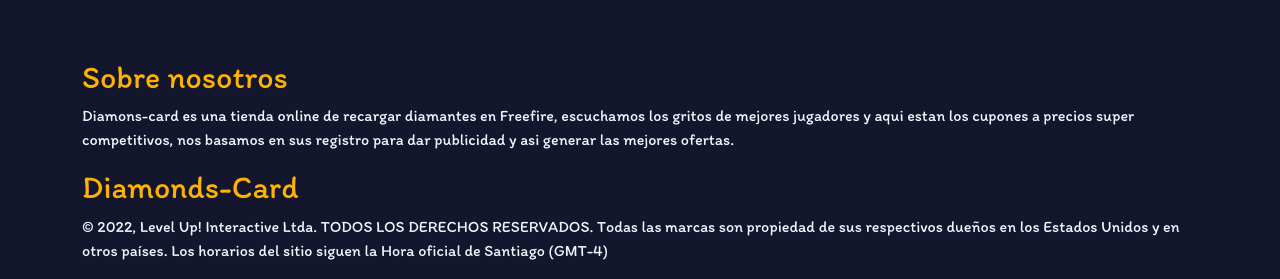
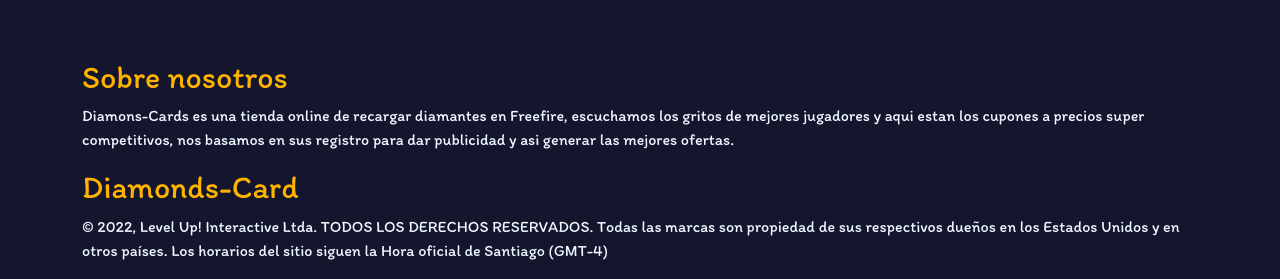
Before and after one commit to xw-wandy/Freefire, a Django app: page / in a window 1280 px wide. Shown: the part 2226-2505 px from the top of the page. Run offline with Django 4.2, Linux system fonts and the light colour scheme.

Commit message:
Correccion

```diff
--- a/Home/recargas/templates/recargas/index.html
+++ b/Home/recargas/templates/recargas/index.html
@@ -193,7 +193,7 @@
       <div class="container-info" >
             <h2>Sobre nosotros</h2>
             <p>
-                  Diamons-card es una tienda online de recargar diamantes en Freefire, escuchamos los gritos de mejores jugadores y aqui estan los cupones a precios super competitivos, nos basamos en sus registro para dar publicidad y asi generar las mejores ofertas.
+                  Diamons-Cards es una tienda online de recargar diamantes en Freefire, escuchamos los gritos de mejores jugadores y aqui estan los cupones a precios super competitivos, nos basamos en sus registro para dar publicidad y asi generar las mejores ofertas.
             </p>
       </div>
       <!-- Derechos reservados -->
```
